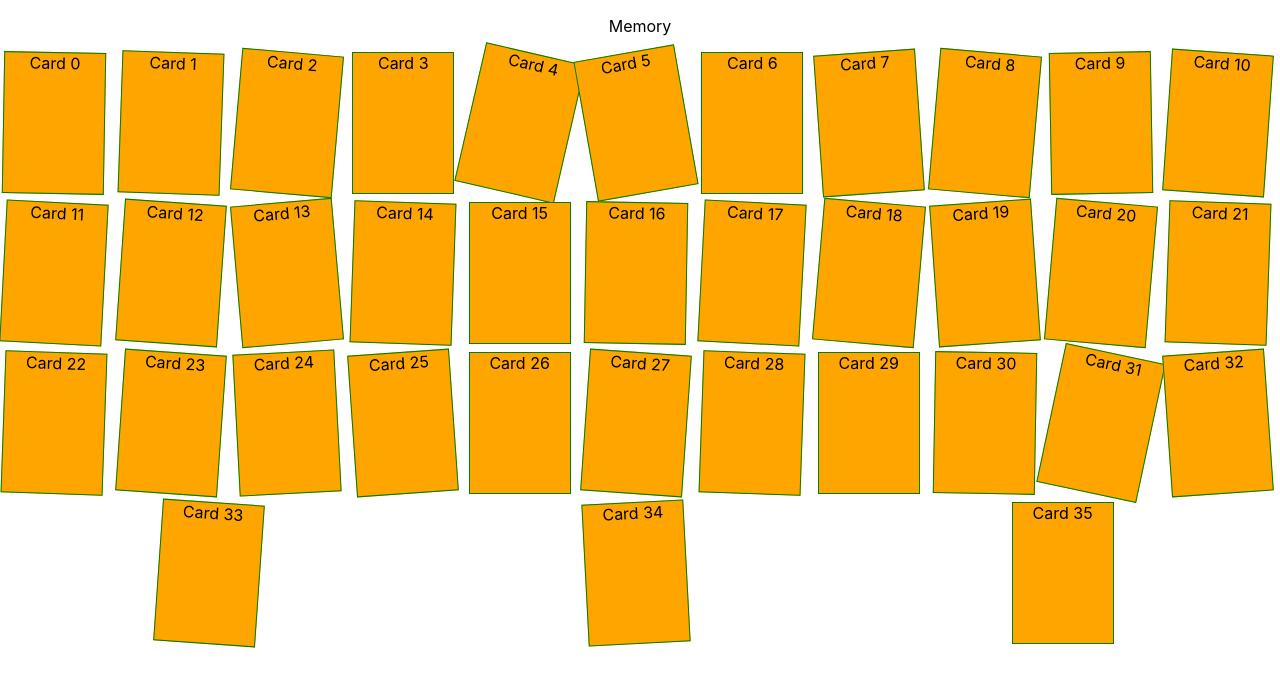
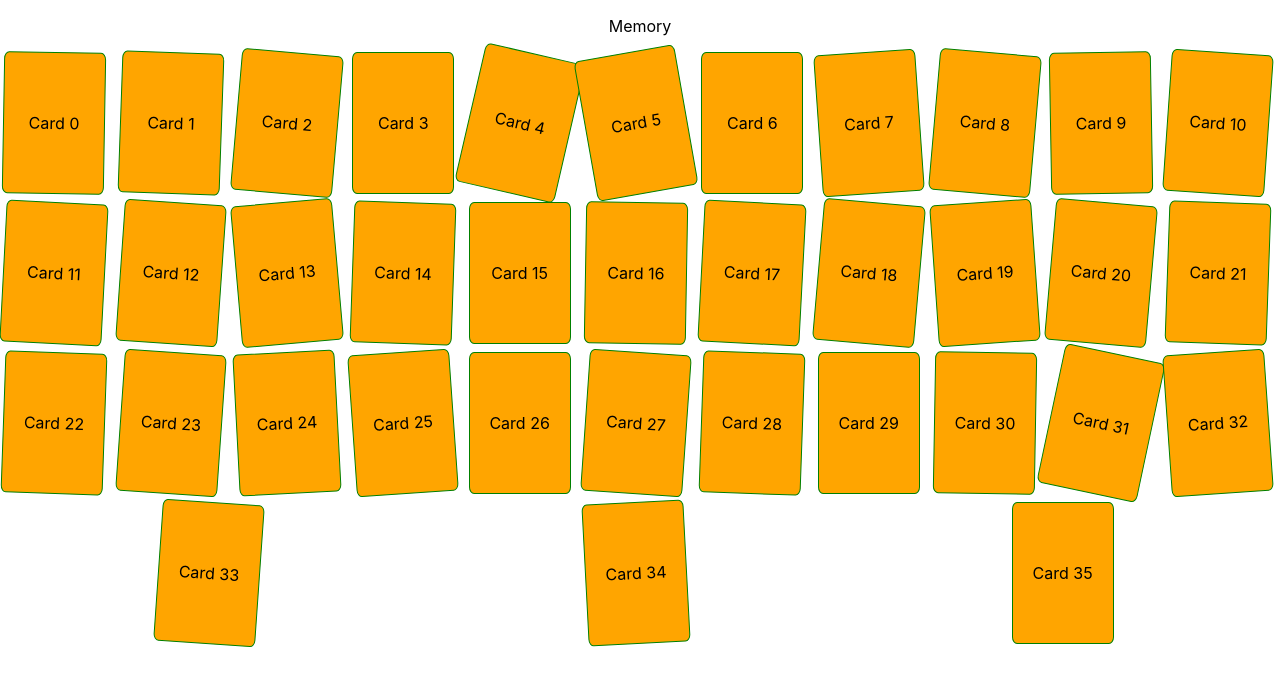
Before and after one commit to pkro/react-memory, a React (Create React App) app: page / in a window 1280 px wide. Shown: the top 686 px of the page. Built offline with nearby package versions, Linux system fonts and the light colour scheme.

Commit message:
nicer cards

```diff
--- a/src/css/Card.css
+++ b/src/css/Card.css
@@ -4,6 +4,18 @@
   background-color: orange;
   width: 100px;
   height: 140px;
+  border-radius: 5%;
+  display: -webkit-box;
+  display: -ms-flexbox;
+  display: flex;
+  -webkit-box-pack: center;
+      -ms-flex-pack: center;
+          justify-content: center;
+  -ms-flex-line-pack: center;
+      align-content: center;
+  -webkit-box-align: center;
+      -ms-flex-align: center;
+          align-items: center;
 }
 
 .cardOuterDiv {
--- a/src/css/Card.scss
+++ b/src/css/Card.scss
@@ -4,6 +4,12 @@
   background-color: orange;
   width: 100px;
   height: 140px;
+  border-radius: 5%;
+  display: flex;
+  justify-content: center;
+  align-content: center;
+  align-items: center;
+
 }
 
 .cardOuterDiv {
```
